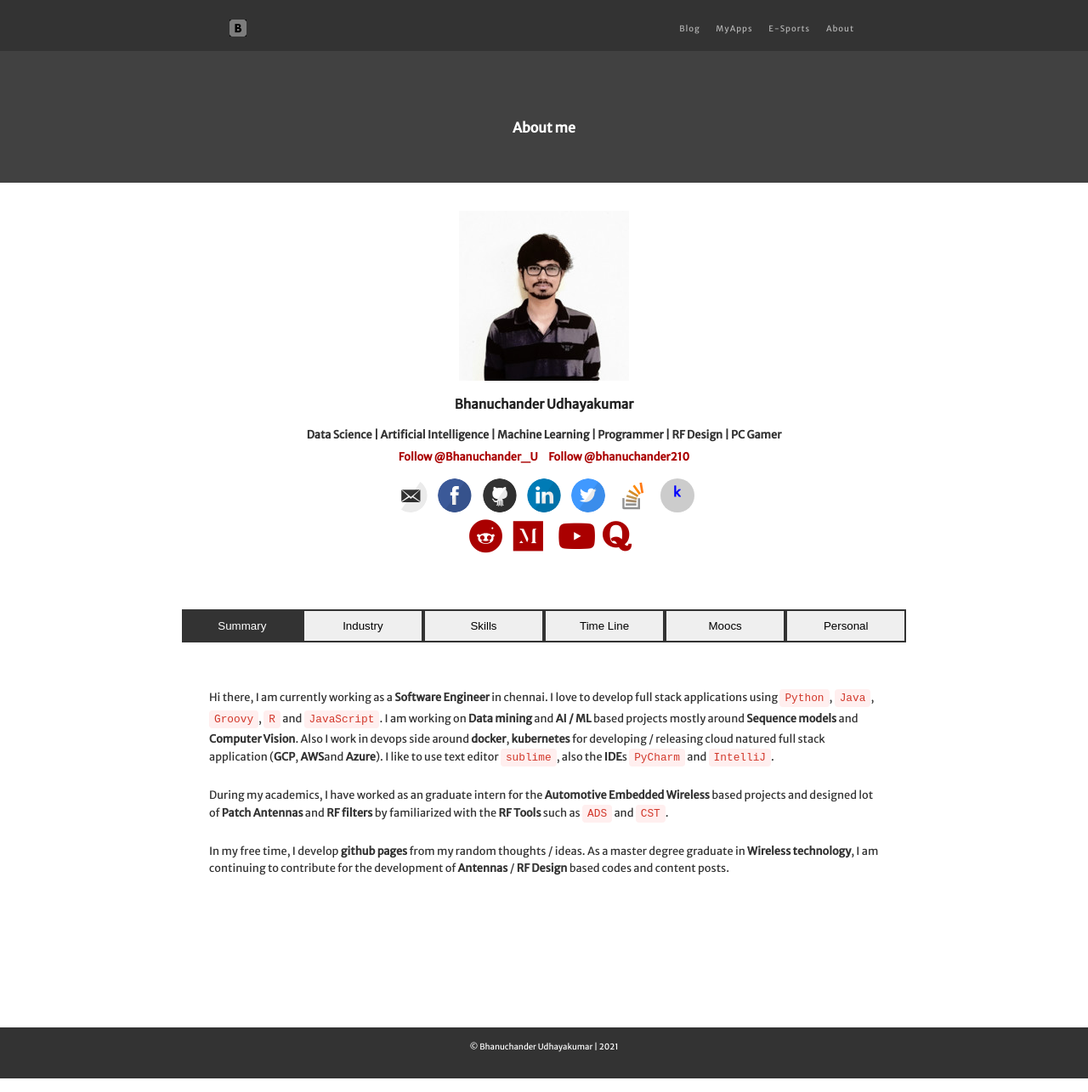
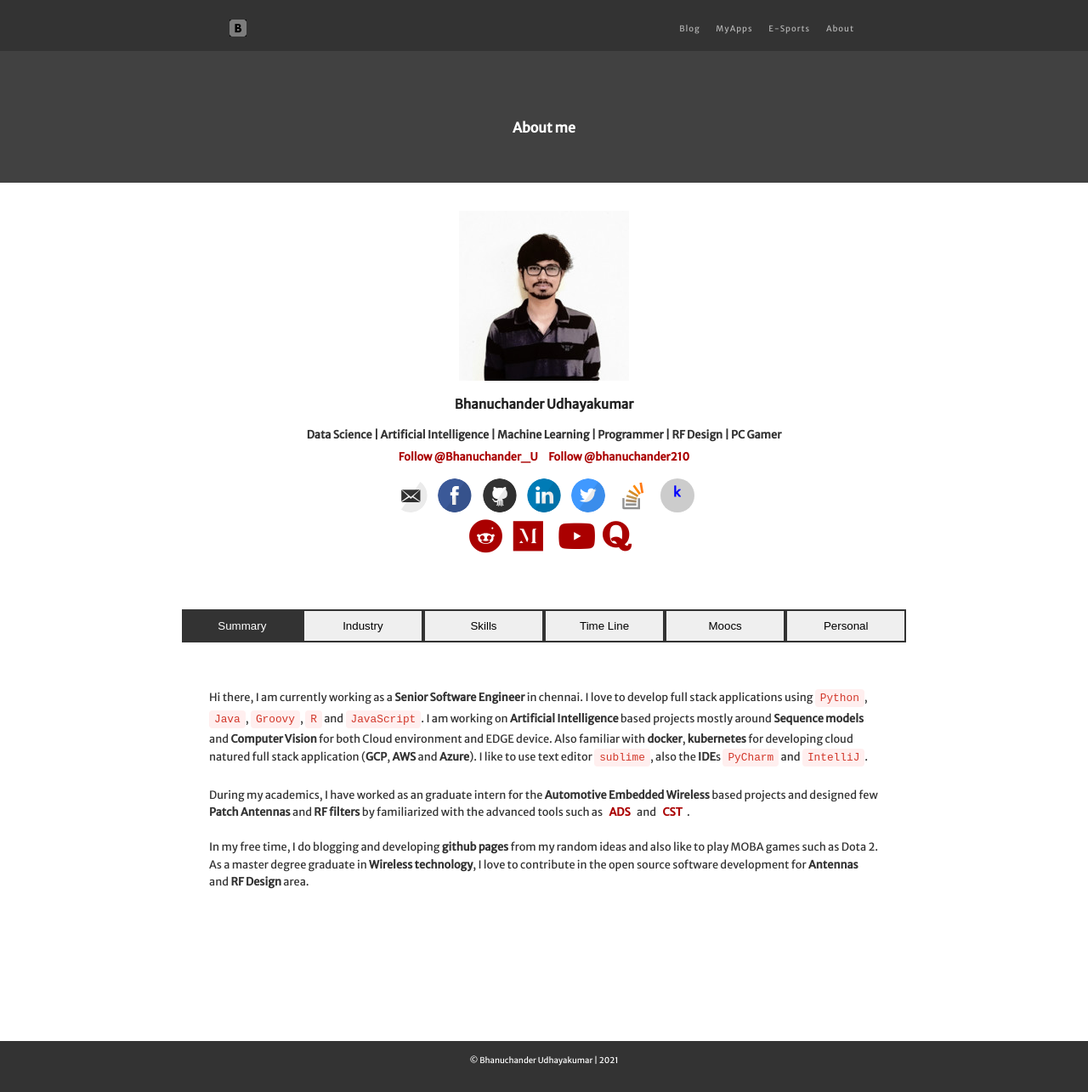
Before and after one commit to bhachauk/bhachauk.github.io, a Jekyll site: the page built from master_navs/about/about.md, in a window 1280 px wide. Shown: the whole page at 85% size. Built offline with Jekyll 4.4.1, drawn with Linux system fonts in a browser that asks for light colours; nearby versions of some CDN libraries; some web fonts are replaced; comment, search, counter and statistics services are not loaded.

Commit message:
some update done

```diff
--- a/_config.yml
+++ b/_config.yml
@@ -6,7 +6,7 @@
 name: Bhanuchander Udhayakumar
 
 # Short bio or description (displayed in the header)
-description: Wireless | RF System Design | Optical Network Systems Engineer | Pc Gamer
+description: Data Science | Deep learning | Senior Software Engineer
 
 # URL of your avatar or profile pic (you could use your GitHub profile pic)
 avatar: /icons/square_icon_rsd.png
--- a/_data/timeline.yml
+++ b/_data/timeline.yml
@@ -26,6 +26,10 @@
 - title: GitHub Hobby Projects
   years:
     year:
+      - title: 2021
+        works:
+          - note: Published a open source python package <a href="https://pypi.org/project/keras-flower/">keras_flower</a> in PyPI. <img src="https://pepy.tech/badge/keras-flower" alt="Downloads">
+            info: It is a simple flower classification library trained on Densenet201 using Kaggle data set (104 classes).
       - title: 2020
         works:
         - note: Published a open source python package <a href="https://pypi.org/project/patch-antenna/">patch_antenna</a> in PyPI. <img src="https://pepy.tech/badge/patch-antenna" alt="Downloads">
--- a/master_navs/about/about.md
+++ b/master_navs/about/about.md
@@ -40,18 +40,19 @@ title: About me
 <br><br>
 
 
-Hi there, I am currently working as a **Software Engineer** in chennai. I love to develop full stack applications using <mark>Python</mark>,
-<mark>Java</mark>, <mark>Groovy</mark>, <mark>R</mark> and <mark>JavaScript</mark>. I am working on **Data mining** and **AI / ML** based projects mostly around **Sequence models** and **Computer Vision**.
-Also I work in devops side around **docker**, **kubernetes** for developing / releasing cloud natured full stack application (**GCP**, **AWS**and **Azure**).
+Hi there, I am currently working as a **Senior Software Engineer** in chennai. I love to develop full stack applications using <mark>Python</mark>,
+<mark>Java</mark>, <mark>Groovy</mark>, <mark>R</mark> and <mark>JavaScript</mark>. I am working on **Artificial Intelligence** based projects mostly around **Sequence models** and **Computer Vision** for both
+Cloud environment and EDGE device.
+Also familiar with **docker**, **kubernetes** for developing cloud natured full stack application (**GCP**, **AWS** and **Azure**).
 I like to use text editor <mark>sublime</mark>, also the **IDE**s <mark>PyCharm</mark> and <mark>IntelliJ</mark>.
 <br>
 <br>
-During my academics, I have worked as an graduate intern for the **Automotive Embedded Wireless** based projects and designed lot of **Patch Antennas** and **RF filters** by
-familiarized  with the **RF Tools** such as <mark>ADS</mark> and <mark>CST</mark>.
+During my academics, I have worked as an graduate intern for the **Automotive Embedded Wireless** based projects and designed few **Patch Antennas** and **RF filters** by
+familiarized with the advanced tools such as [ADS](https://www.keysight.com/in/en/products/software/pathwave-design-software/pathwave-advanced-design-system.html) and [CST](https://www.3ds.com/products-services/simulia/products/cst-studio-suite/).
 <br>
 <br>
-In my free time, I develop **github pages** from my random thoughts / ideas. As a master degree graduate in **Wireless technology**,
-I am continuing to contribute for the development of **Antennas** / **RF Design** based codes and content posts.
+In my free time, I do blogging and developing **github pages** from my random ideas and also like to play MOBA games such as Dota 2. As a master degree graduate in **Wireless technology**,
+I love to contribute in the open source software development for **Antennas** and **RF Design** area.
 {: .show .summary style="margin: 0px 50px 100px 50px; font-size: 40;"}
 
 
```
